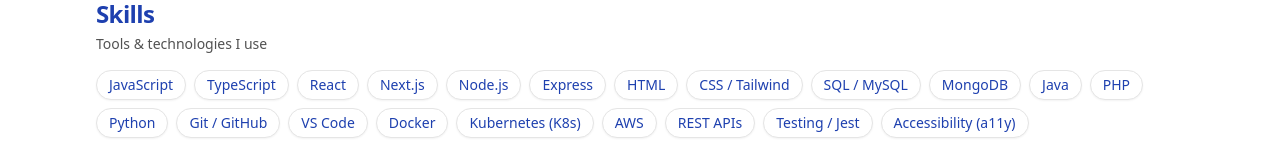
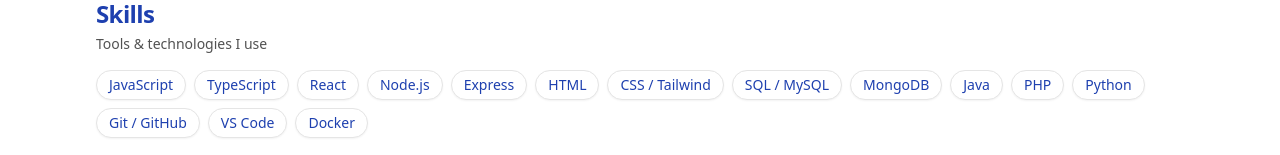
Before and after one commit to Bnguyen8091/my-portfolio, a React (Create React App) app: page / in a window 1280 px wide. Shown: the part 797-952 px from the top of the page. Built offline with nearby package versions, Linux system fonts and the light colour scheme.

Commit message:
Fixed format on skills and Updated Resume

```diff
--- a/src/Portfolio.jsx
+++ b/src/Portfolio.jsx
@@ -570,7 +570,6 @@
     "JavaScript",
     "TypeScript",
     "React",
-    "Next.js",
     "Node.js",
     "Express",
     "HTML",
@@ -583,11 +582,6 @@
     "Git / GitHub",
     "VS Code",
     "Docker",
-    "Kubernetes (K8s)",
-    "AWS",
-    "REST APIs",
-    "Testing / Jest",
-    "Accessibility (a11y)",
   ],
   projects: [
     {
```
Also changed, not shown: 1 other file (tests, documents, lock files or other folders).
